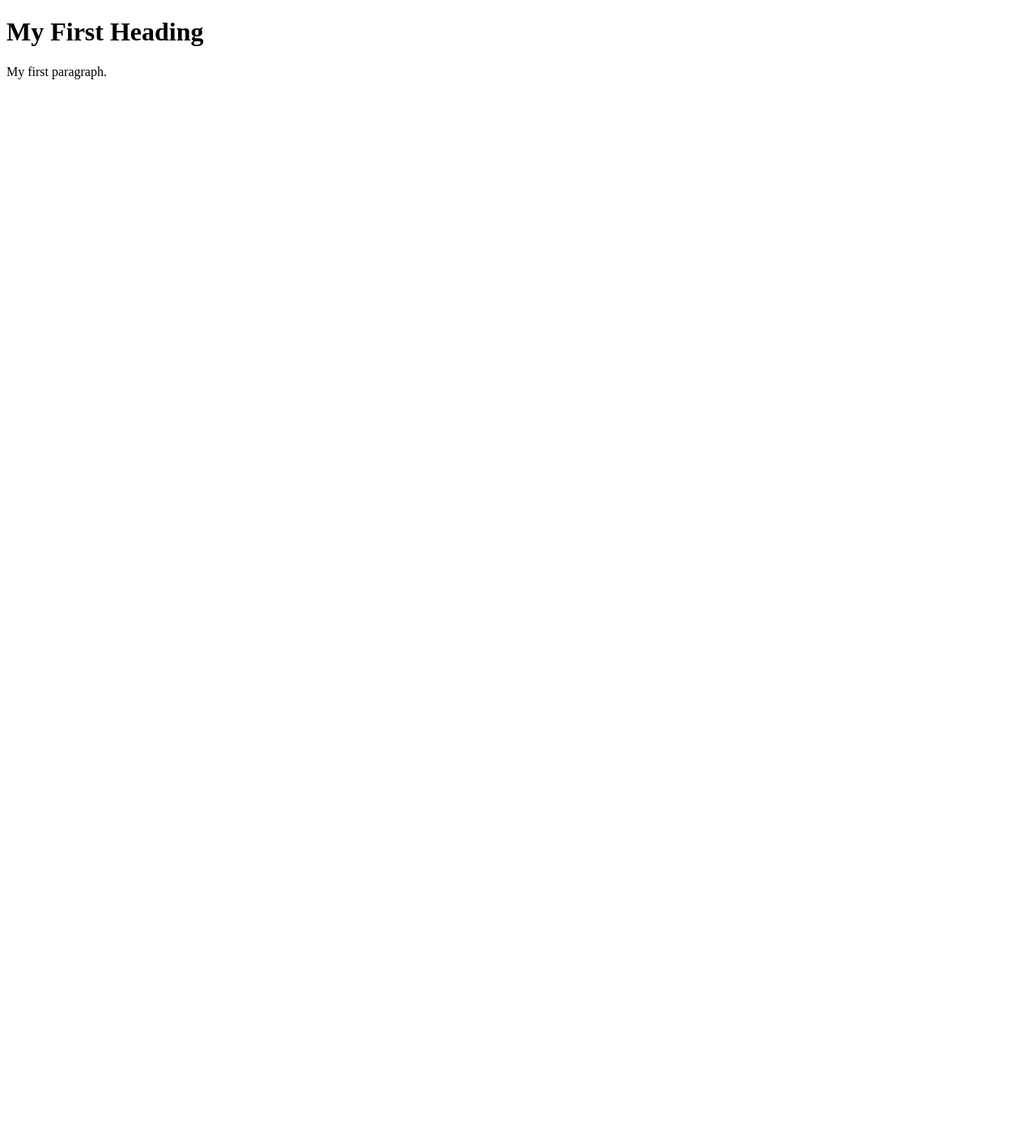
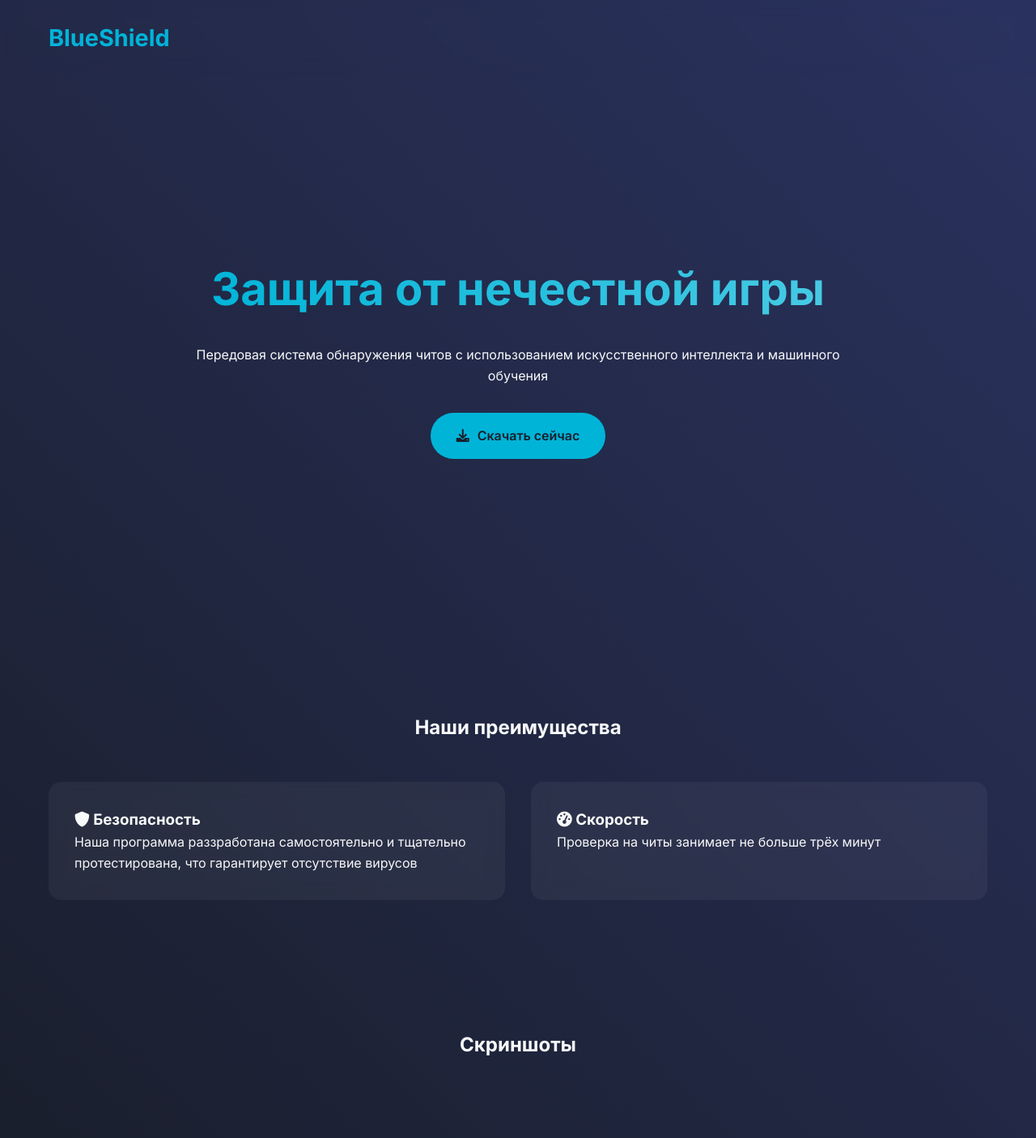
Before and after one commit to 3avoevatel/3avoevatel.github.io, a plain HTML site: page index.html in a window 1280 px wide. Shown: the whole page at 81% size. Before the commit the page ends 800 px from the top, so only its background shows below. Drawn offline with Linux system fonts and the light colour scheme.

Commit message:
Update index.html

```diff
--- a/index.html
+++ b/index.html
@@ -1,12 +1,185 @@
 <!DOCTYPE html>
-<html>
+<html lang="ru">
 <head>
-<title>Page Title</title>
+    <meta charset="UTF-8">
+    <meta name="viewport" content="width=device-width, initial-scale=1.0">
+    <title>GraceShield - Проверка</title>
+    <link href="https://fonts.googleapis.com/css2?family=Inter:wght@300;400;500;600;700&display=swap" rel="stylesheet">
+    <link rel="stylesheet" href="https://cdnjs.cloudflare.com/ajax/libs/font-awesome/6.0.0/css/all.min.css">
+    <style>
+        :root {
+            --primary-blue: #1a1f2d;
+            --accent-blue: #2a325f;
+            --highlight: #00b4d8;
+            --text-light: #f8f9fa;
+        }
+
+        * {
+            margin: 0;
+            padding: 0;
+            box-sizing: border-box;
+            font-family: 'Inter', sans-serif;
+        }
+
+        body {
+            background: linear-gradient(45deg, var(--primary-blue), var(--accent-blue));
+            color: var(--text-light);
+            line-height: 1.6;
+        }
+
+        .container {
+            max-width: 1200px;
+            margin: 0 auto;
+            padding: 0 20px;
+        }
+
+        nav {
+            padding: 1.5rem 0;
+            backdrop-filter: blur(10px);
+            position: fixed;
+            width: 100%;
+            top: 0;
+            z-index: 1000;
+        }
+
+        .logo {
+            font-size: 1.8rem;
+            font-weight: 700;
+            color: var(--highlight);
+        }
+
+        .hero {
+            min-height: 100vh;
+            display: flex;
+            align-items: center;
+            padding-top: 80px;
+        }
+
+        .hero-content {
+            text-align: center;
+            max-width: 800px;
+            margin: 0 auto;
+        }
+
+        h1 {
+            font-size: 3.5rem;
+            margin-bottom: 1.5rem;
+            background: linear-gradient(to right, var(--highlight), #48cae4);
+            -webkit-background-clip: text;
+            -webkit-text-fill-color: transparent;
+        }
+
+        .cta-button {
+            display: inline-flex;
+            align-items: center;
+            padding: 1rem 2rem;
+            background: var(--highlight);
+            color: var(--primary-blue);
+            border-radius: 50px;
+            text-decoration: none;
+            font-weight: 600;
+            transition: transform 0.3s ease;
+            margin-top: 2rem;
+        }
+
+        .cta-button:hover {
+            transform: translateY(-3px);
+        }
+
+        .features {
+            padding: 5rem 0;
+        }
+
+        .features-grid {
+            display: grid;
+            grid-template-columns: repeat(auto-fit, minmax(250px, 1fr));
+            gap: 2rem;
+            margin-top: 3rem;
+        }
+
+        .feature-card {
+            background: rgba(255, 255, 255, 0.05);
+            padding: 2rem;
+            border-radius: 15px;
+            backdrop-filter: blur(10px);
+            transition: transform 0.3s ease;
+        }
+
+        .feature-card:hover {
+            transform: translateY(-10px);
+        }
+
+        .screenshots {
+            padding: 5rem 0;
+        }
+
+        .screenshot-grid {
+            display: grid;
+            grid-template-columns: repeat(3, 1fr);
+            gap: 2rem;
+            margin-top: 3rem;
+        }
+
+        .screenshot {
+            border-radius: 15px;
+            overflow: hidden;
+            box-shadow: 0 10px 30px rgba(0, 0, 0, 0.3);
+        }
+
+        footer {
+            background: rgba(0, 0, 0, 0.2);
+            padding: 3rem 0;
+            text-align: center;
+            margin-top: 5rem;
+        }
+
+        @media (max-width: 768px) {
+            h1 {
+                font-size: 2.5rem;
+            }
+
+            .screenshot-grid {
+                grid-template-columns: 1fr;
+            }
+        }
+    </style>
 </head>
 <body>
+    <nav>
+        <div class="container">
+            <div class="logo">BlueShield</div>
+        </div>
+    </nav>
 
-<h1>My First Heading</h1>
-<p>My first paragraph.</p>
+    <section class="hero">
+        <div class="container">
+            <div class="hero-content">
+                <h1>Защита от нечестной игры</h1>
+                <p>Передовая система обнаружения читов с использованием искусственного интеллекта и машинного обучения</p>
+                <a href="#" class="cta-button">
+                    <i class="fas fa-download"></i>
+                    <span style="margin-left: 10px;">Скачать сейчас</span>
+                </a>
+            </div>
+        </div>
+    </section>
 
-</body>
-</html>
+    <section class="features">
+        <div class="container">
+            <h2 style="text-align: center; margin-bottom: 1rem;">Наши преимущества</h2>
+            <div class="features-grid">
+                <div class="feature-card">
+                    <h3><i class="fas fa-shield-alt"></i> Безопасность</h3>
+                    <p>Наша программа раззработана самостоятельно и тщательно протестирована, что гарантирует отсутствие вирусов</p>
+                </div>
+                <div class="feature-card">
+                    <h3><i class="fas fa-tachometer-alt"></i> Скорость</h3>
+                    <p>Проверка на читы занимает не больше трёх минут</p>
+                </div>
+            </div>
+        </div>
+    </section>
+
+    <section class="screenshots">
+        <div class="container">
+            <h2 style="text-align: center; margin-bottom: 1rem;">Скриншоты
```
